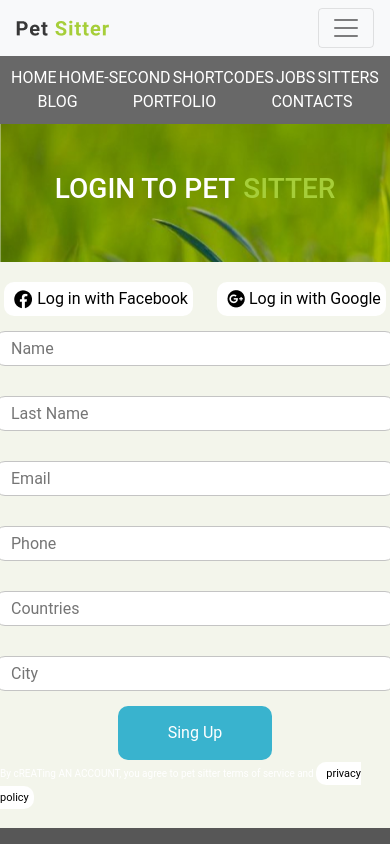
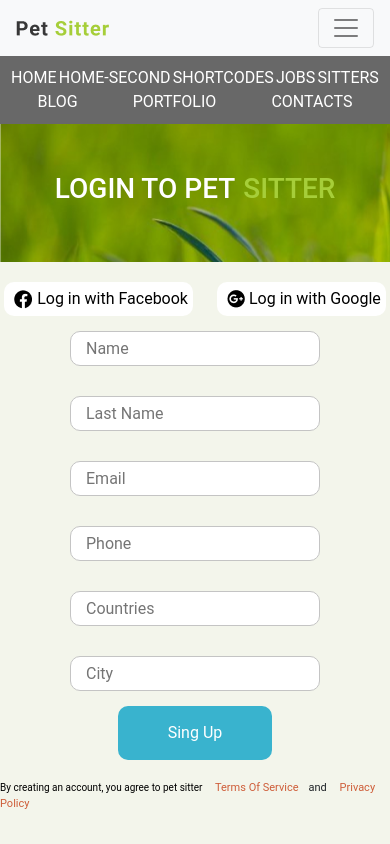
Before and after one commit to VadymTsymbaliuk/Test_Pet_Sitters_Vue, a Vue app: page /register in a window 390 px wide. Shown: the top 844 px of the page. Built offline with nearby package versions, Linux system fonts and the light colour scheme.

Commit message:
create mobile version login page

```diff
--- a/src/views/LoginView.vue
+++ b/src/views/LoginView.vue
@@ -29,11 +29,11 @@
           <input placeholder="Countries" type="text" />
           <input placeholder="City" type="text" />
           <button>Sing Up</button>
-          <div class="">
+          <div class="wrapper_text_info">
             <span class="text_info"
-              >By cREATing AN ACCOUNT, you agree to pet sitter terms of service
-              and </span
-            ><a class="privacy_policy">privacy policy</a>
+              >By creating an account, you agree to pet sitter </span
+            ><a class="privacy_policy" href="">Terms Of Service</a>and
+            <a class="privacy_policy">Privacy Policy</a>
           </div>
         </div>
       </div>
@@ -77,6 +77,11 @@ export default {
   }
 }
 
+.wrapper_text_info {
+  margin: 20px 0;
+  font-size: 11px;
+}
+
 a.bg_a {
   background: #367cbd;
   color: #ffffff;
@@ -93,7 +98,7 @@ a.privacy_policy {
   color: #ce5d39;
   cursor: pointer;
   font-size: 11px;
-  padding-left: 10px;
+  padding: 0 10px;
 }
 
 .bg_support_2 {
@@ -117,8 +122,12 @@ a.privacy_policy {
     padding: 20px 0;
     flex-direction: column;
 
+    input {
+      width: 250px;
+    }
+
     span {
-      color: #ffffff;
+      color: #000000;
     }
 
     a {
@@ -128,5 +137,13 @@ a.privacy_policy {
       color: #000000;
     }
   }
+  a.privacy_policy {
+    background: none;
+    border-radius: 0;
+    color: #ce5d39;
+    cursor: pointer;
+    font-size: 11px;
+    padding: 0 10px;
+  }
 }
 </style>
```
